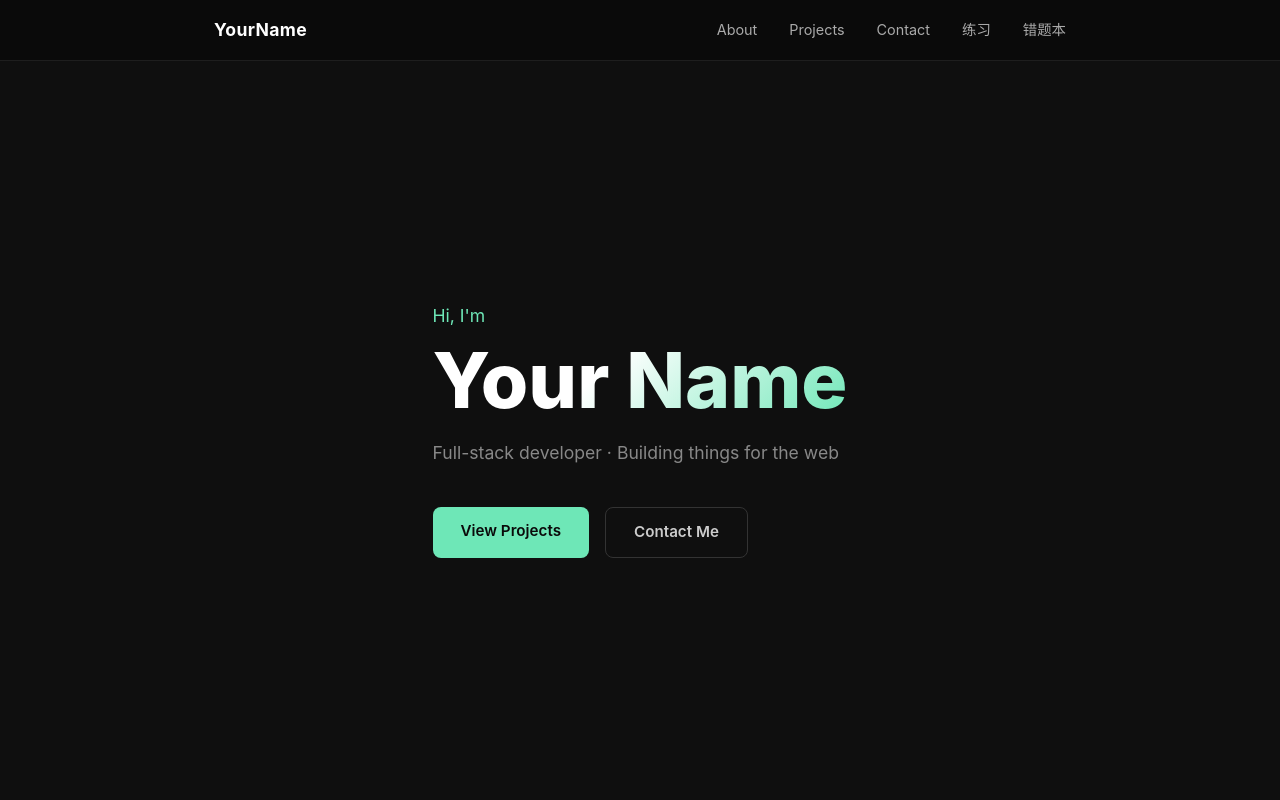
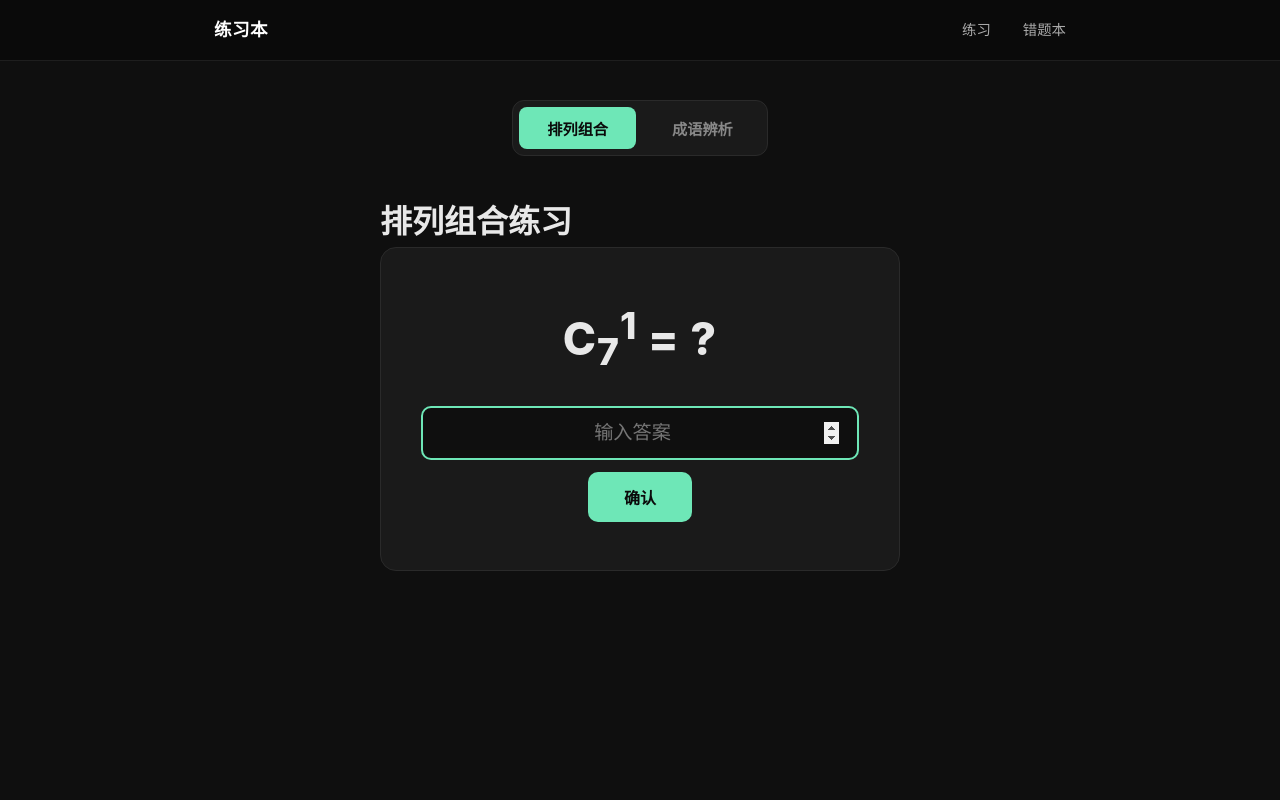
Before and after one commit to Aliciacoco/hello-world, a React (Vite) app: page / in a window 1280 px wide. Shown: the top 800 px of the page. Built offline with nearby package versions, Linux system fonts and the light colour scheme.

Commit message:
feat: homepage practice tabs, idiom module, qwen backend

```diff
--- a/src/App.tsx
+++ b/src/App.tsx
@@ -1,23 +1,7 @@
 import { BrowserRouter, Routes, Route } from 'react-router-dom'
 import Navbar from './components/Navbar'
-import Hero from './sections/Hero'
-import About from './sections/About'
-import Projects from './sections/Projects'
-import Contact from './sections/Contact'
-import Footer from './components/Footer'
-import Practice from './pages/Practice'
+import Home from './pages/Home'
 import WrongAnswers from './pages/WrongAnswers'
-
-function Home() {
-  return (
-    <>
-      <Hero />
-      <About />
-      <Projects />
-      <Contact />
-    </>
-  )
-}
 
 export default function App() {
   return (
@@ -26,11 +10,9 @@ export default function App() {
       <main>
         <Routes>
           <Route path="/" element={<Home />} />
-          <Route path="/practice" element={<Practice />} />
           <Route path="/wrong-answers" element={<WrongAnswers />} />
         </Routes>
       </main>
-      <Footer />
     </BrowserRouter>
   )
 }
--- a/src/components/Navbar.tsx
+++ b/src/components/Navbar.tsx
@@ -1,24 +1,14 @@
-import { Link, useLocation } from 'react-router-dom'
+import { NavLink } from 'react-router-dom'
 import styles from './Navbar.module.css'
 
 export default function Navbar() {
-  const { pathname } = useLocation()
-  const isHome = pathname === '/'
-
   return (
     <header className={styles.header}>
       <nav className={`container ${styles.nav}`}>
-        <Link to="/" className={styles.logo}>YourName</Link>
+        <NavLink to="/" className={styles.logo}>练习本</NavLink>
         <ul className={styles.links}>
-          {isHome ? (
-            <>
-              <li><a href="#about">About</a></li>
-              <li><a href="#projects">Projects</a></li>
-              <li><a href="#contact">Contact</a></li>
-            </>
-          ) : null}
-          <li><Link to="/practice">练习</Link></li>
-          <li><Link to="/wrong-answers">错题本</Link></li>
+          <li><NavLink to="/" end className={({ isActive }) => isActive ? styles.active : ''}>练习</NavLink></li>
+          <li><NavLink to="/wrong-answers" className={({ isActive }) => isActive ? styles.active : ''}>错题本</NavLink></li>
         </ul>
       </nav>
     </header>
--- /dev/null
+++ b/src/pages/Home.module.css
@@ -0,0 +1,43 @@
+.page {
+  min-height: 100vh;
+  display: flex;
+  flex-direction: column;
+  align-items: center;
+  padding: 100px 20px 60px;
+}
+
+.tabs {
+  display: flex;
+  gap: 8px;
+  margin-bottom: 40px;
+  background: #1a1a1a;
+  padding: 6px;
+  border-radius: 12px;
+  border: 1px solid #2a2a2a;
+}
+
+.tab {
+  padding: 10px 28px;
+  border: none;
+  border-radius: 8px;
+  background: transparent;
+  color: #888;
+  font-size: 0.95rem;
+  font-weight: 600;
+  cursor: pointer;
+  transition: all 0.2s;
+}
+
+.tab:hover {
+  color: #e8e8e8;
+}
+
+.tabActive {
+  background: #6ee7b7;
+  color: #0a0a0a;
+}
+
+.cardWrap {
+  width: 100%;
+  max-width: 520px;
+}
--- /dev/null
+++ b/src/pages/Home.tsx
@@ -0,0 +1,32 @@
+import { useState } from 'react'
+import PracticeCard from './Practice'
+import IdiomCard from './Idiom'
+import styles from './Home.module.css'
+
+type Tab = 'math' | 'idiom'
+
+export default function Home() {
+  const [tab, setTab] = useState<Tab>('math')
+
+  return (
+    <div className={styles.page}>
+      <div className={styles.tabs}>
+        <button
+          className={`${styles.tab} ${tab === 'math' ? styles.tabActive : ''}`}
+          onClick={() => setTab('math')}
+        >
+          排列组合
+        </button>
+        <button
+          className={`${styles.tab} ${tab === 'idiom' ? styles.tabActive : ''}`}
+          onClick={() => setTab('idiom')}
+        >
+          成语辨析
+        </button>
+      </div>
+      <div className={styles.cardWrap}>
+        {tab === 'math' ? <PracticeCard /> : <IdiomCard />}
+      </div>
+    </div>
+  )
+}
--- /dev/null
+++ b/src/pages/Idiom.module.css
@@ -0,0 +1,29 @@
+.word {
+  font-size: 2.2rem;
+  font-weight: 800;
+  color: #6ee7b7;
+  letter-spacing: 0.1em;
+  text-align: center;
+}
+
+.prompt {
+  color: #888;
+  font-size: 0.95rem;
+  text-align: center;
+  margin: 0;
+}
+
+.intro {
+  color: #888;
+  font-size: 1rem;
+  text-align: center;
+  line-height: 1.7;
+  margin: 0;
+}
+
+.loading {
+  color: #6ee7b7;
+  font-size: 1rem;
+  text-align: center;
+  margin: 0;
+}
--- /dev/null
+++ b/src/pages/Idiom.tsx
@@ -0,0 +1,173 @@
+import { useState, useCallback } from 'react'
+import styles from './Practice.module.css'
+import idiomStyles from './Idiom.module.css'
+
+type Phase = 'question' | 'wrong-reason' | 'explanation' | 'loading'
+
+interface IdiomQuestion {
+  word: string
+  prompt: string
+}
+
+interface JudgeResult {
+  correct: boolean
+  explanation: string
+}
+
+export default function Idiom() {
+  const [question, setQuestion] = useState<IdiomQuestion | null>(null)
+  const [loadingQuestion, setLoadingQuestion] = useState(false)
+  const [input, setInput] = useState('')
+  const [phase, setPhase] = useState<Phase>('question')
+  const [reason, setReason] = useState('')
+  const [error, setError] = useState('')
+  const [judgeResult, setJudgeResult] = useState<JudgeResult | null>(null)
+
+  const fetchQuestion = useCallback(async () => {
+    setLoadingQuestion(true)
+    setError('')
+    try {
+      const res = await fetch('/api/idiom/question')
+      if (!res.ok) throw new Error('获取题目失败')
+      const data = await res.json()
+      setQuestion(data)
+      setInput('')
+      setReason('')
+      setJudgeResult(null)
+      setPhase('question')
+    } catch {
+      setError('获取题目失败，请重试')
+    } finally {
+      setLoadingQuestion(false)
+    }
+  }, [])
+
+  const handleSubmitAnswer = async () => {
+    if (!input.trim()) {
+      setError('请输入你的理解')
+      return
+    }
+    if (!question) return
+    setPhase('loading')
+    setError('')
+    try {
+      const res = await fetch('/api/idiom/judge', {
+        method: 'POST',
+        headers: { 'Content-Type': 'application/json' },
+        body: JSON.stringify({ word: question.word, answer: input.trim() }),
+      })
+      if (!res.ok) throw new Error('判断失败')
+      const result: JudgeResult = await res.json()
+      setJudgeResult(result)
+      if (result.correct) {
+        setPhase('explanation')
+      } else {
+        setPhase('wrong-reason')
+      }
+    } catch {
+      setError('判断失败，请重试')
+      setPhase('question')
+    }
+  }
+
+  const handleSubmitReason = async () => {
+    if (!reason.trim()) {
+      setError('请填写原因')
+      return
+    }
+    if (!question || !judgeResult) return
+    try {
+      await fetch('/api/wrong-answers', {
+        method: 'POST',
+        headers: { 'Content-Type': 'application/json' },
+        body: JSON.stringify({
+          type: 'idiom',
+          word: question.word,
+          userAnswer: input.trim(),
+          explanation: judgeResult.explanation,
+          reason: reason.trim(),
+          date: Date.now(),
+          id: `${Date.now()}-${Math.random().toString(36).slice(2)}`,
+        }),
+      })
+    } catch {
+      // 保存失败不阻断流程
+    }
+    setError('')
+    setPhase('explanation')
+  }
+
+  if (!question && !loadingQuestion) {
+    return (
+      <div className={styles.container}>
+        <div className={styles.card}>
+          <p className={idiomStyles.intro}>每次出一道行测常考成语题，AI 判断你的理解是否正确。</p>
+          <button className={styles.btn} onClick={fetchQuestion}>开始练习</button>
+        </div>
+      </div>
+    )
+  }
+
+  if (loadingQuestion) {
+    return (
+      <div className={styles.container}>
+        <div className={styles.card}>
+          <p className={idiomStyles.loading}>正在生成题目...</p>
+        </div>
+      </div>
+    )
+  }
+
+  return (
+    <div className={styles.container}>
+      <div className={styles.card}>
+        <div className={idiomStyles.word}>{question!.word}</div>
+        <p className={idiomStyles.prompt}>{question!.prompt}</p>
+
+        {(phase === 'question') && (
+          <div className={styles.inputGroup}>
+            <textarea
+              className={styles.textarea}
+              value={input}
+              onChange={e => { setInput(e.target.value); setError('') }}
+              placeholder="写下你对这个成语的理解..."
+              rows={4}
+            />
+            {error && <p className={styles.error}>{error}</p>}
+            <button className={styles.btn} onClick={handleSubmitAnswer}>提交</button>
+          </div>
+        )}
+
+        {phase === 'loading' && (
+          <p className={idiomStyles.loading}>AI 判断中...</p>
+        )}
+
+        {phase === 'wrong-reason' && (
+          <div className={styles.inputGroup}>
+            <p className={styles.wrongHint}>理解有偏差，你觉得哪里出错了？</p>
+            <textarea
+              className={styles.textarea}
+              value={reason}
+              onChange={e => { setReason(e.target.value); setError('') }}
+              placeholder="写下你的想法..."
+              rows={3}
+            />
+            {error && <p className={styles.error}>{error}</p>}
+            <button className={styles.btn} onClick={handleSubmitReason}>提交</button>
+          </div>
+        )}
+
+        {phase === 'explanation' && judgeResult && (
+          <div className={styles.explanationGroup}>
+            {judgeResult.correct
+              ? <p className={styles.correctAnswer}>理解正确！</p>
+              : <p className={styles.wrongHint}>正确解析：</p>
+            }
+            <p className={styles.explanation}>{judgeResult.explanation}</p>
+            <button className={styles.btn} onClick={fetchQuestion}>下一题</button>
+          </div>
+        )}
+      </div>
+    </div>
+  )
+}
--- a/src/pages/Practice.module.css
+++ b/src/pages/Practice.module.css
@@ -1,25 +1,13 @@
 .container {
-  min-height: 100vh;
-  display: flex;
-  flex-direction: column;
-  align-items: center;
-  padding: 60px 20px;
-  background: #f5f5f5;
-}
-
-.title {
-  font-size: 1.8rem;
-  margin-bottom: 32px;
-  color: #222;
+  width: 100%;
 }
 
 .card {
-  background: #fff;
+  background: #1a1a1a;
+  border: 1px solid #2a2a2a;
   border-radius: 16px;
-  box-shadow: 0 4px 24px rgba(0,0,0,0.08);
   padding: 48px 40px;
   width: 100%;
-  max-width: 480px;
   display: flex;
   flex-direction: column;
   align-items: center;
@@ -27,9 +15,10 @@
 }
 
 .questionText {
-  font-size: 2.4rem;
-  font-weight: 700;
-  color: #333;
+  font-size: 2.8rem;
+  font-weight: 800;
+  color: #e8e8e8;
+  letter-spacing: 0.02em;
 }
 
 .inputGroup {
@@ -42,57 +31,67 @@
 
 .input {
   width: 100%;
-  padding: 12px 16px;
+  padding: 14px 18px;
   font-size: 1.2rem;
-  border: 2px solid #ddd;
-  border-radius: 8px;
+  background: #0f0f0f;
+  border: 2px solid #2a2a2a;
+  border-radius: 10px;
+  color: #e8e8e8;
   text-align: center;
   outline: none;
   transition: border-color 0.2s;
 }
 
 .input:focus {
-  border-color: #4f8ef7;
+  border-color: #6ee7b7;
 }
 
 .textarea {
   width: 100%;
   padding: 12px 16px;
   font-size: 1rem;
-  border: 2px solid #ddd;
-  border-radius: 8px;
+  background: #0f0f0f;
+  border: 2px solid #2a2a2a;
+  border-radius: 10px;
+  color: #e8e8e8;
   outline: none;
   resize: none;
   transition: border-color 0.2s;
 }
 
 .textarea:focus {
-  border-color: #4f8ef7;
+  border-color: #6ee7b7;
 }
 
 .btn {
-  padding: 12px 32px;
+  padding: 13px 36px;
   font-size: 1rem;
-  background: #4f8ef7;
-  color: #fff;
+  font-weight: 600;
+  background: #6ee7b7;
+  color: #0a0a0a;
   border: none;
-  border-radius: 8px;
+  border-radius: 10px;
   cursor: pointer;
-  transition: background 0.2s;
+  transition: opacity 0.2s;
 }
 
 .btn:hover {
-  background: #2f6de0;
+  opacity: 0.85;
+}
+
+.btn:disabled {
+  opacity: 0.5;
+  cursor: not-allowed;
 }
 
 .error {
-  color: #e53e3e;
+  color: #fc8181;
   font-size: 0.9rem;
   margin: 0;
 }
 
 .wrongHint {
-  color: #e53e3e;
+  color: #fc8181;
   font-weight: 600;
   margin: 0;
 }
@@ -107,15 +106,15 @@
 
 .correctAnswer {
   font-size: 1.2rem;
-  font-weight: 600;
-  color: #38a169;
+  font-weight: 700;
+  color: #6ee7b7;
   margin: 0;
 }
 
 .explanation {
   font-size: 1rem;
-  color: #555;
+  color: #aaa;
   text-align: center;
   margin: 0;
-  line-height: 1.6;
+  line-height: 1.7;
 }
```
Also changed, not shown: 1 other file (tests, documents, lock files or other folders).
